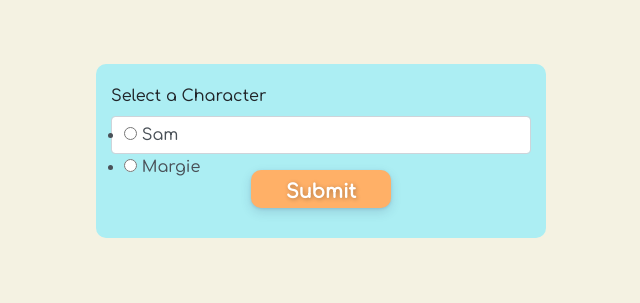
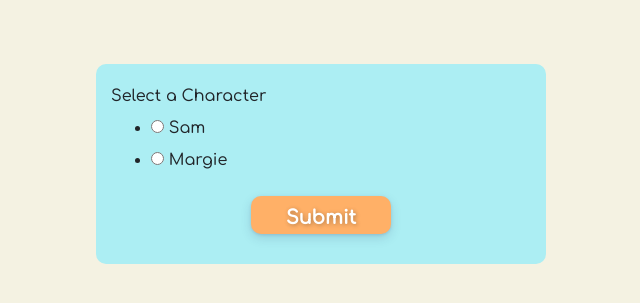
Before and after one commit to amp1993/author-s-interactive-website, a Flask app: template templates/chatbot/select_character.html in a window 1280 px wide. Shown: the part 56-359 px from the top of the page, without its empty margins (319-959 px from the left). Run offline with Flask 3, Linux system fonts and the light colour scheme; the template is opened without the code that fills it: values that come from a table or form of the project are taken from there, others are empty; some web fonts are replaced.

Commit message:
Update select_character.html
Removed form-control

```diff
--- a/templates/chatbot/select_character.html
+++ b/templates/chatbot/select_character.html
@@ -11,7 +11,7 @@
 
             <div>
                 {{ field.label }}
-                {{ field (class='form-control')}}
+                {{ field}}
 
                 <span>
                     {% if field.errors %}
```
